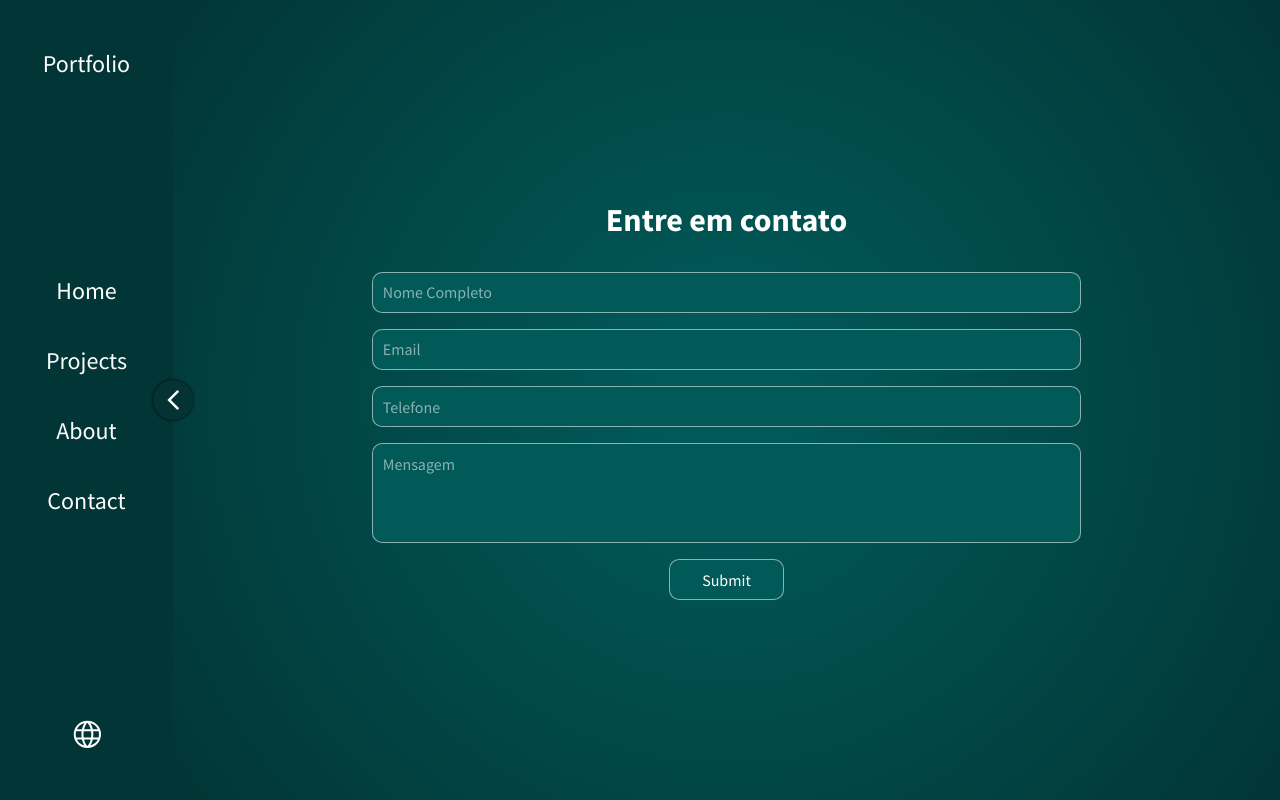
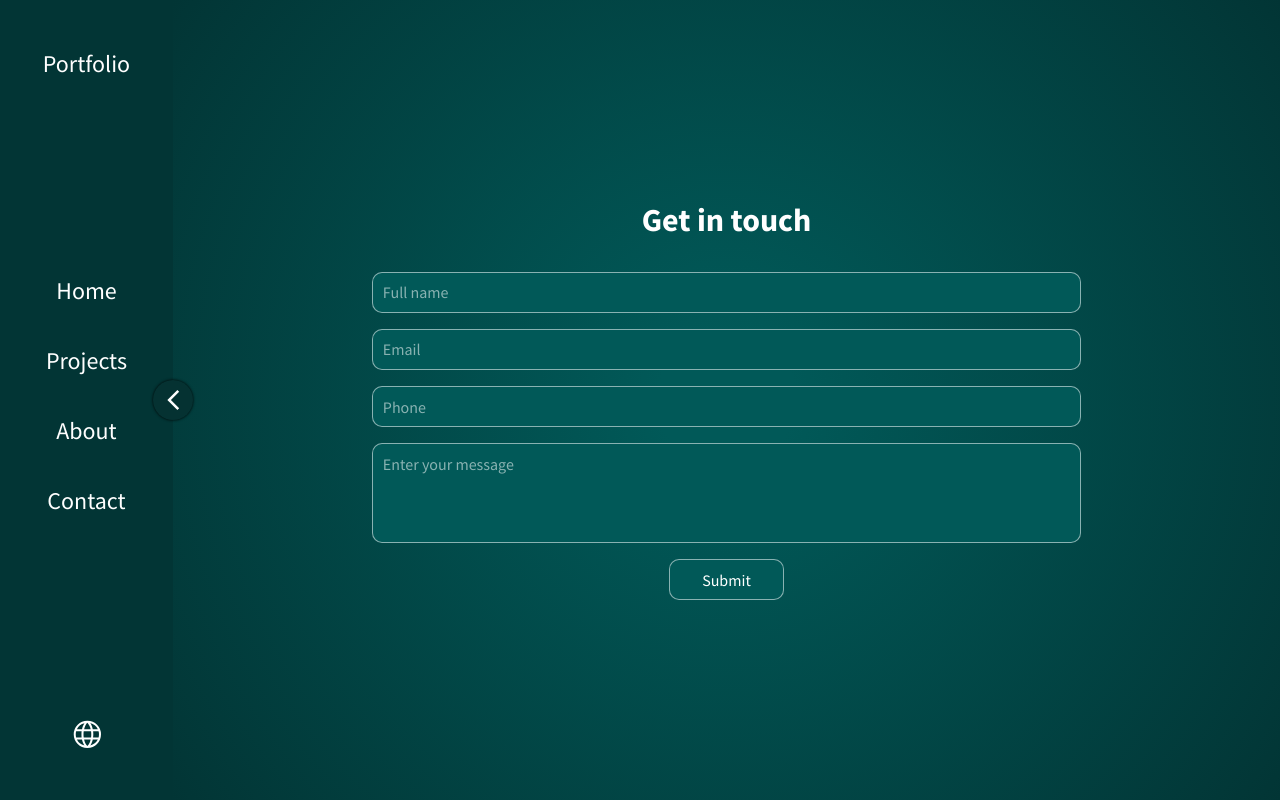
Before and after one commit to flaviozorzetto/flavio-portfolio, a React (Vite) app: page /contact in a window 1280 px wide. Built offline with nearby package versions, Linux system fonts and the light colour scheme; some icons are missing.

Commit message:
added translations for form

```diff
--- a/src/assets/locales/en/trans.json
+++ b/src/assets/locales/en/trans.json
@@ -9,6 +9,11 @@
       "indexText": "And i'm a full stack developer using node-js",
       "about_title": "About me",
       "about_01": "My name is Flavio Esrenko Zorzeto, i'm a brazilian developer, passionate about programming, who started studying back-end developing APIs using node-js, developing and improving programming logic.",
-      "about_02": "And it's learning front-end to be even more a consistent full stack, where I develop web applications using the knowledge of HTML, CSS and JS together with React, Sass and styled-component, with the proposite of creating fluid, flexible and easy to maintain applications."
+      "about_02": "And it's learning front-end to be even more a consistent full stack, where I develop web applications using the knowledge of HTML, CSS and JS together with React, Sass and styled-component, with the proposite of creating fluid, flexible and easy to maintain applications.",
+      "form_title": "Get in touch",
+      "form_placeholder_name": "Full name",
+      "form_placeholder_phone": "Phone",
+      "form_placeholder_message": "Enter your message",
+      "form_placeholder_submit": "Submit"
    }
 }
--- a/src/assets/locales/pt/trans.json
+++ b/src/assets/locales/pt/trans.json
@@ -9,6 +9,11 @@
       "indexText": "E sou um desenvolvedor full stack com node-js",
       "about_title": "Sobre mim",
       "about_01": "Meu nome é Flavio Esrenko Zorzetto, sou um desenvolvedor brasileiro, apaixonado por programação, que começou estudando back-end criando APIs utilizando node-js, desenvolvendo e aprimorando a habilidade de lógica de programação.",
-      "about_02": "E que está aprendendo front-end para se tornar cada vez mais um full stack consistente, onde desenvolvo aplicações WEB utilizando o conhecimento de HTML, CSS, JS em conjunto com React, Sass e styled-components, para criar aplicações com foco na fluidez e de fácil manutenção."
+      "about_02": "E que está aprendendo front-end para se tornar cada vez mais um full stack consistente, onde desenvolvo aplicações WEB utilizando o conhecimento de HTML, CSS, JS em conjunto com React, Sass e styled-components, para criar aplicações com foco na fluidez e de fácil manutenção.",
+      "form_title": "Entre em contato",
+      "form_placeholder_name": "Nome Completo",
+      "form_placeholder_phone": "Celular",
+      "form_placeholder_message": "Mensagem",
+      "form_placeholder_submit": "Enviar"
    }
 }
--- a/src/components/Form.jsx
+++ b/src/components/Form.jsx
@@ -96,21 +96,30 @@ export default () => {
 
    return (
       <FormContainer>
-         <h2>Entre em contato</h2>
+         <h2>{t('form_title')}</h2>
          <FormWrapper
             action="https://formsubmit.co/flaviozorzetto11@gmail.com"
             method="POST"
+            target="_blank"
          >
             <input
                type="text"
                name="nome"
-               placeholder="Nome Completo"
+               placeholder={t('form_placeholder_name')}
                required
             />
             <input type="email" name="Email" placeholder="Email" required />
-            <input type="tel" name="Telefone" placeholder="Telefone" required />
-            <textarea placeholder="Mensagem" name="mensagem" />
-            <button type="submit">Submit</button>
+            <input
+               type="tel"
+               name="Telefone"
+               placeholder={t('form_placeholder_phone')}
+               required
+            />
+            <textarea
+               name="Mensagem"
+               placeholder={t('form_placeholder_message')}
+            />
+            <button type="submit">{t('form_placeholder_submit')}</button>
          </FormWrapper>
       </FormContainer>
    );
```
